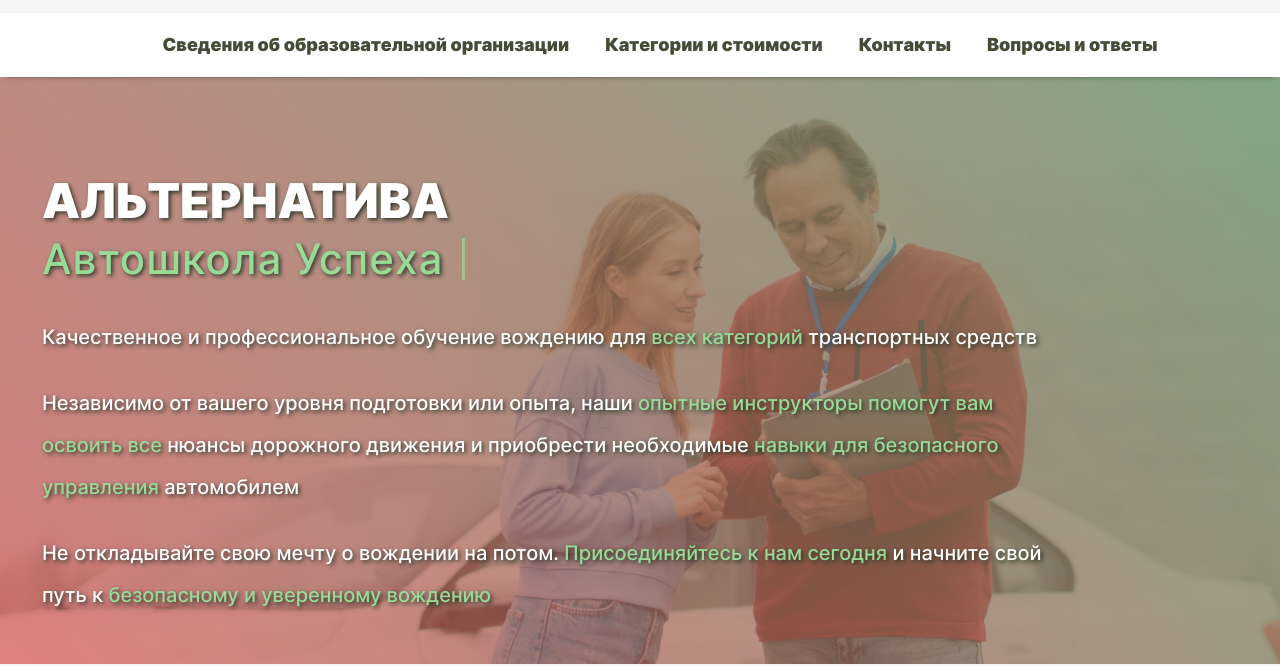
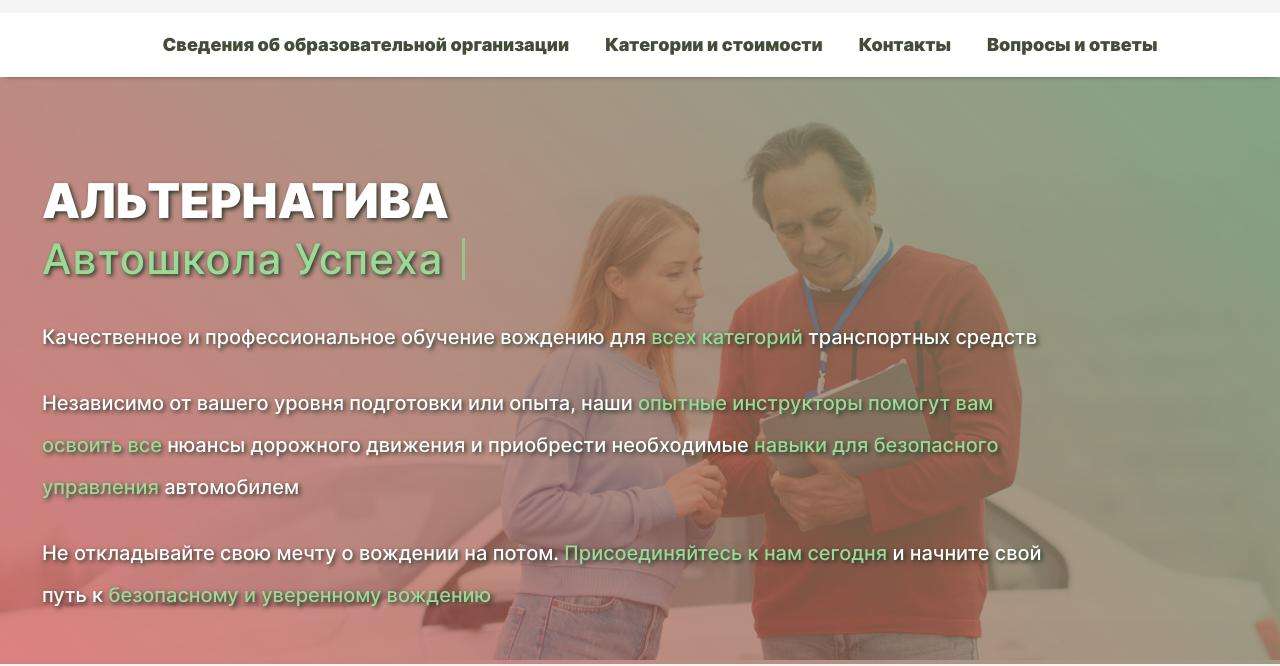
Before and after one commit to susittys/alter-school, a website: page src/index.html in a window 1280 px wide. Shown: the part 157-823 px from the top of the page. Drawn offline with Linux system fonts and the light colour scheme.

Commit message:
-fix: image

```diff
--- a/src/blocks/image-main/image-main.css
+++ b/src/blocks/image-main/image-main.css
@@ -2,7 +2,7 @@
     display: flex;
     justify-content: center;
     width: 100%;
-    background: linear-gradient(45deg, rgb(208, 77, 77, .7), rgba(104, 145, 105, 0.8)), url(../../images/driver-and-woman.jpg) no-repeat fixed top center;
-    background-size: cover;
+    background: linear-gradient(45deg, rgb(208, 77, 77, .7), rgba(104, 145, 105, 0.8)), url(../../images/driver-and-woman.jpg) no-repeat fixed center center;
+    background-size: contain;
     height: auto;
 }
```
